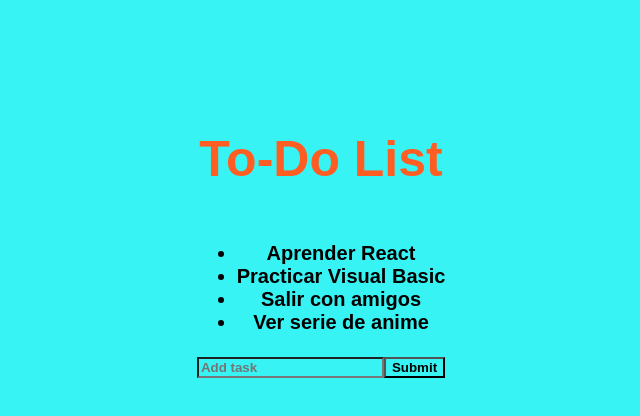
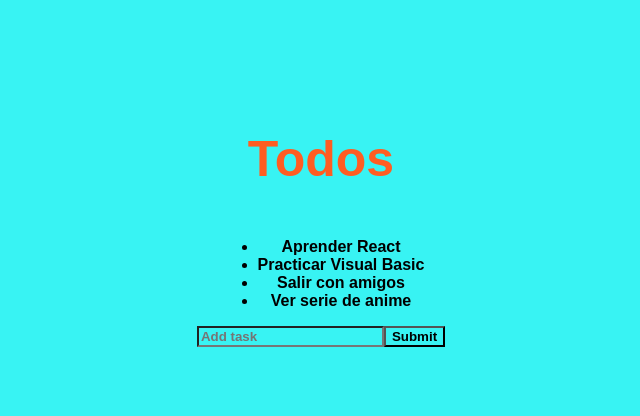
Before and after one commit to le4nnt0nn/first-react-project, a React (Create React App) app in the folder my-first-react/: page / in a window 1280 px wide. Shown: the top 416 px of the page, without its empty margins (319-959 px from the left). Built offline with nearby package versions, Linux system fonts and the light colour scheme; a web font is replaced by a local one.

Commit message:
app js : added constructor and render / function to class

```diff
--- a/my-first-react/src/App.js
+++ b/my-first-react/src/App.js
@@ -1,18 +1,27 @@
 import './App.css';
 import TodoList from "./components/todoList";
 import TodoForm from "./components/todoForm";
+import React from "react"
 
-function App() {
-  return (
-    <div className="App">
-        <h1>To-Do List</h1>
-        <div className="todo-list">
-          <TodoList />
-          <TodoForm />
-        </div>
+class App extends React.Component {
+  /* constructor */
+  constructor(props) {
+    super(props);
+    this.state = {
+      todos: ["Aprender React", "Practicar Visual Basic", "Salir con amigos", "Ver serie de anime"],
+    };
+  }
 
-    </div>
-  );
+
+  render() {
+    return (
+      <div className="App">
+        <h1>Todos</h1>
+        <TodoList todos={this.state.todos} />
+        <TodoForm />
+      </div>
+    );
+  }
 }
 
 export default App;
```
